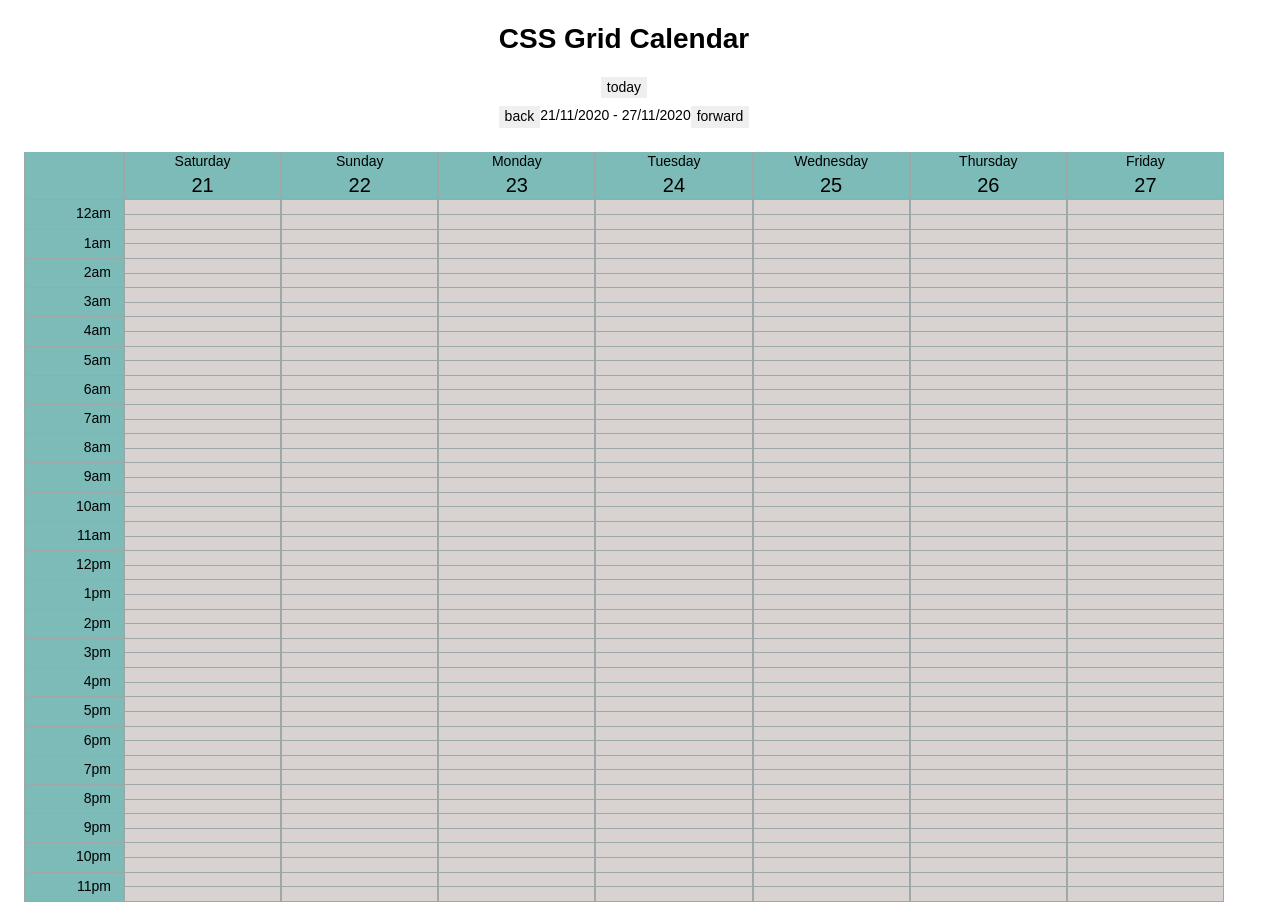
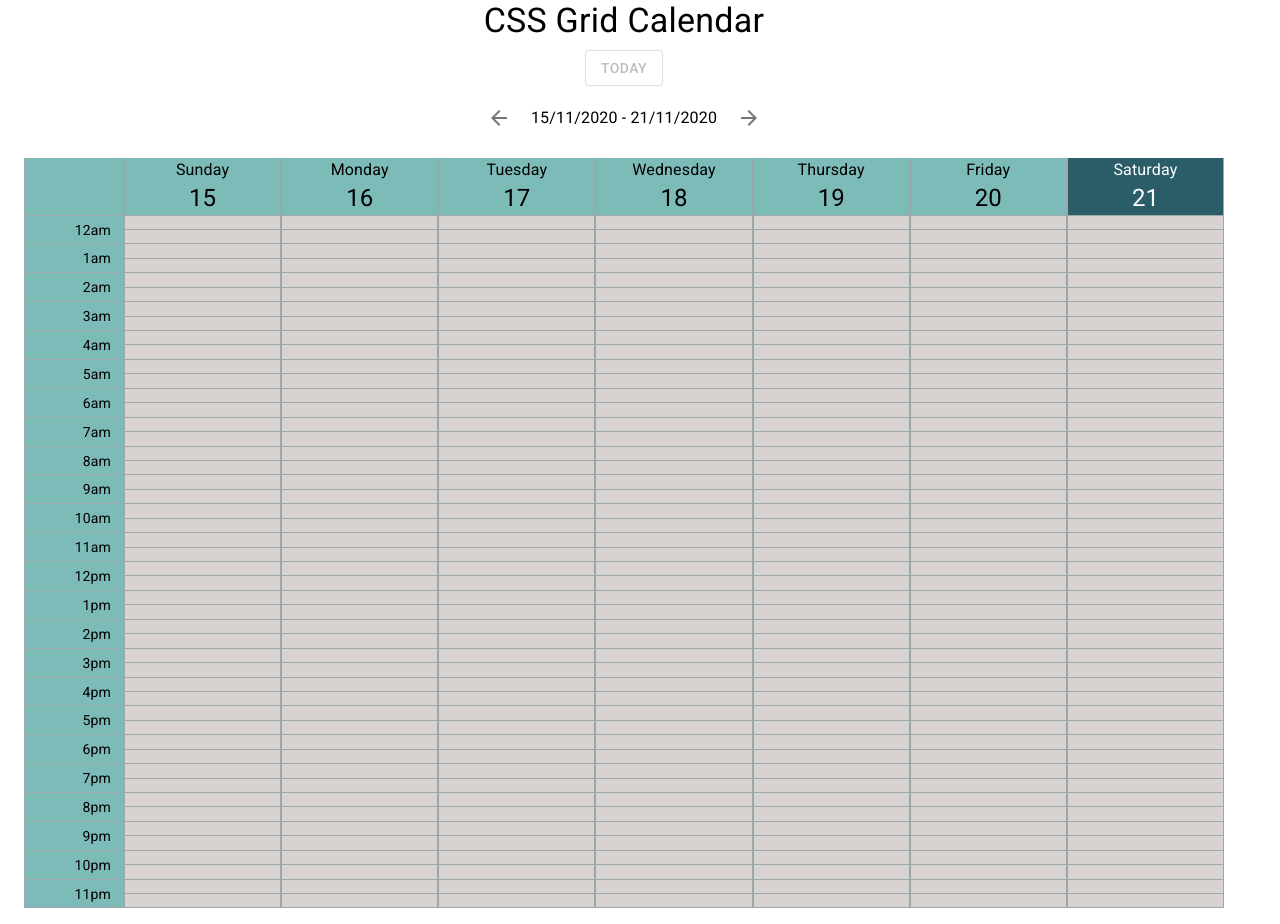
Before and after one commit to roadrunnersf/css-grid-calendar, a React (Create React App) app: page / in a window 1280 px wide. Built offline with nearby package versions, Linux system fonts and the light colour scheme.

Commit message:
Styles: use Material UI for some styles
also style current day to differentiate it
disable today pagination button when today is in the calendar

```diff
--- a/src/CalendarPage/components/DateLabel.tsx
+++ b/src/CalendarPage/components/DateLabel.tsx
@@ -1,12 +1,13 @@
 import React from 'react'
 import styled from '@emotion/styled'
 import dayjs from 'dayjs'
+import { Typography } from '@material-ui/core'
 
-import { P } from 'elements'
 import { gridColumnLinesFromDate } from 'CalendarPage/utils'
 
 type CellProps = {
 	date: string
+	isToday: boolean
 }
 
 const Cell = styled.div<CellProps>`
@@ -18,7 +19,8 @@ const Cell = styled.div<CellProps>`
 	grid-row: headrow-start / headrow-end;
 	height: 100%;
 	width: 100%;
-	background-color: ${p => p.theme.secondary};
+	background-color: ${p => (p.isToday ? p.theme.primary : p.theme.secondary)};
+	color: ${p => (p.isToday ? 'white' : 'inherit')};
 	border: 1px solid ${p => p.theme.tertiary};
 	border-top: none;
 	display: flex;
@@ -30,10 +32,16 @@ const Cell = styled.div<CellProps>`
 type DateLabelProps = { date: string }
 
 const DateLabel: React.FC<DateLabelProps> = ({ date }) => {
+	const isToday = dayjs(date).isSame(dayjs(), 'day')
+
 	return (
-		<Cell date={date}>
-			<P>{dayjs(date).format('dddd')}</P>
-			<P large>{dayjs(date).format('D')}</P>
+		<Cell date={date} isToday={isToday}>
+			<Typography variant="body1" component="span">
+				{dayjs(date).format('dddd')}
+			</Typography>
+			<Typography variant="h5" component="span">
+				{dayjs(date).format('D')}
+			</Typography>
 		</Cell>
 	)
 }
--- a/src/CalendarPage/components/Pagination/index.tsx
+++ b/src/CalendarPage/components/Pagination/index.tsx
@@ -1,6 +1,10 @@
 import React from 'react'
 import styled from '@emotion/styled/'
 import dayjs from 'dayjs'
+
+import { Button, IconButton, Typography } from '@material-ui/core'
+import ArrowBackIcon from '@material-ui/icons/ArrowBack'
+import ArrowForwardIcon from '@material-ui/icons/ArrowForward'
 
 import { useDispatch, useSelector } from 'react-redux'
 import {
@@ -8,7 +12,11 @@ import {
 	paginateForward,
 	paginateToToday,
 } from 'CalendarPage/store/calendarSlice'
-import { selectStartDate, selectEndDate } from 'CalendarPage/store/selectors'
+import {
+	selectStartDate,
+	selectEndDate,
+	selectDoesCalendarIncludeToday,
+} from 'CalendarPage/store/selectors'
 import { formats } from 'CalendarPage/config'
 
 const Container = styled.div`
@@ -20,7 +28,13 @@ const Container = styled.div`
 const Paginate = styled.div`
 	display: flex;
 	justify-content: center;
-	margin-bottom: 16px;
+	align-items: center;
+	margin-bottom: 8px;
+`
+
+const DateText = styled(Typography)`
+	margin-left: 8px;
+	margin-right: 8px;
 `
 
 const ukFormatDate = (date: string) => dayjs(date).format(formats.ukDate)
@@ -31,35 +45,46 @@ const Pagination: React.FC = () => {
 	const startDate = useSelector(selectStartDate)
 	const endDate = useSelector(selectEndDate)
 
+	const doesCalendarIncludeToday = useSelector(selectDoesCalendarIncludeToday)
+
 	return (
 		<Container>
-			<button
+			<Button
+				variant="outlined"
 				onClick={() => {
 					dispatch(paginateToToday())
 				}}
+				disabled={doesCalendarIncludeToday}
 				style={{
+					marginTop: 8,
 					marginBottom: 8,
 				}}
 			>
-				today
-			</button>
+				Today
+			</Button>
 
 			<Paginate>
-				<button
+				<IconButton
 					onClick={() => {
 						dispatch(paginateBack())
 					}}
+					title="back"
 				>
-					back
-				</button>
-				<p>{`${ukFormatDate(startDate)} - ${ukFormatDate(endDate)}`}</p>
-				<button
+					<ArrowBackIcon />
+				</IconButton>
+
+				<DateText variant="body1">{`${ukFormatDate(
+					startDate
+				)} - ${ukFormatDate(endDate)}`}</DateText>
+
+				<IconButton
 					onClick={() => {
 						dispatch(paginateForward())
 					}}
+					title="forward"
 				>
-					forward
-				</button>
+					<ArrowForwardIcon />
+				</IconButton>
 			</Paginate>
 		</Container>
 	)
--- a/src/CalendarPage/components/TimeLabel.tsx
+++ b/src/CalendarPage/components/TimeLabel.tsx
@@ -1,6 +1,7 @@
 import React from 'react'
 import { useSelector } from 'react-redux'
 import styled from '@emotion/styled'
+import { Typography } from '@material-ui/core'
 import dayjs from 'dayjs'
 
 import { formats, endRowLine } from 'CalendarPage/config'
@@ -41,7 +42,9 @@ const TimeLabel: React.FC<TimeLabelProps> = ({ start }) => {
 
 	return (
 		<Cell start={startRow} end={endRow}>
-			{dayjs(start).format('ha')}
+			<Typography component="span">
+				{dayjs(start).format('ha')}
+			</Typography>
 		</Cell>
 	)
 }
--- a/src/CalendarPage/index.tsx
+++ b/src/CalendarPage/index.tsx
@@ -1,6 +1,7 @@
 import React from 'react'
 import { useSelector } from 'react-redux'
 import styled from '@emotion/styled'
+import { Typography } from '@material-ui/core'
 
 import Pagination from 'CalendarPage/components/Pagination'
 import TimeLabel from 'CalendarPage/components/TimeLabel'
@@ -45,7 +46,9 @@ const CalendarPage: React.FC = () => {
 	return (
 		<>
 			<div>
-				<h1>CSS Grid Calendar</h1>
+				<Typography variant="h4" component="h1">
+					CSS Grid Calendar
+				</Typography>
 			</div>
 			<Pagination />
 			<Container
--- a/src/CalendarPage/store/calendarSlice.ts
+++ b/src/CalendarPage/store/calendarSlice.ts
@@ -28,7 +28,7 @@ const initialState: CalendarState = {
 	timeBlocksPerHour: 2,
 	timeLabelsPerHour: 1,
 
-	startDate: dayjs().startOf('day').toISOString(),
+	startDate: dayjs().startOf('week').toISOString(),
 	numberOfDaysToShow: 7,
 	events: mockEvents,
 }
--- a/src/CalendarPage/store/selectors.ts
+++ b/src/CalendarPage/store/selectors.ts
@@ -40,6 +40,19 @@ export const selectEndDate = createSelector(
 		dayjs(startDate)
 			.add(numberOfDaysToShow - 1, 'day')
 			.toISOString()
+)
+export const selectDoesCalendarIncludeToday = createSelector(
+	selectStartDate,
+	selectEndDate,
+
+	(startDate, endDate): boolean => {
+		const today = dayjs()
+
+		return (
+			today.isSameOrAfter(dayjs(startDate).startOf('day')) &&
+			today.isSameOrBefore(dayjs(endDate).endOf('day'))
+		)
+	}
 )
 
 export const selectDatesShown = createSelector(
--- a/src/theme.ts
+++ b/src/theme.ts
@@ -1,3 +1,13 @@
+import { createMuiTheme } from '@material-ui/core'
+
+export const muiTheme = createMuiTheme({
+	props: {
+		MuiTypography: {
+			variant: 'body2',
+		},
+	},
+})
+
 interface ThemeColorScheme {
 	primary: string
 	secondary: string
```
Also changed, not shown: src/App.tsx (+6 -1 lines).
